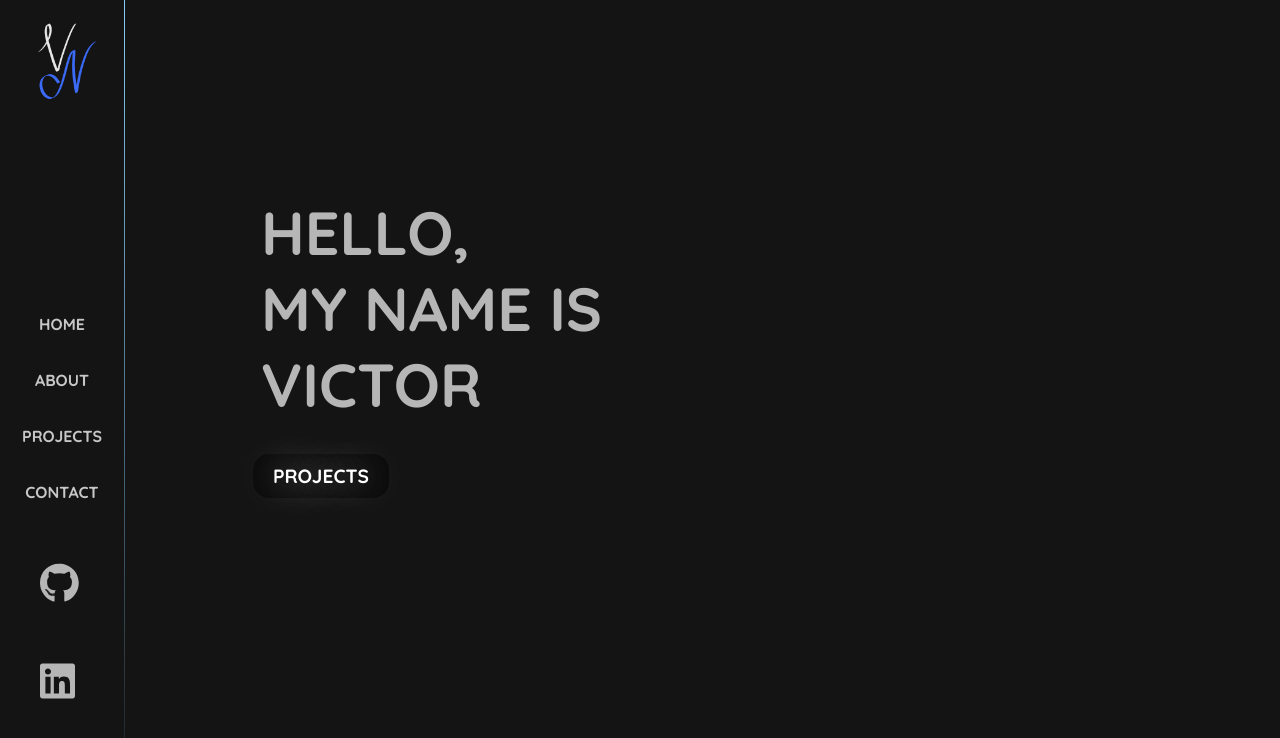
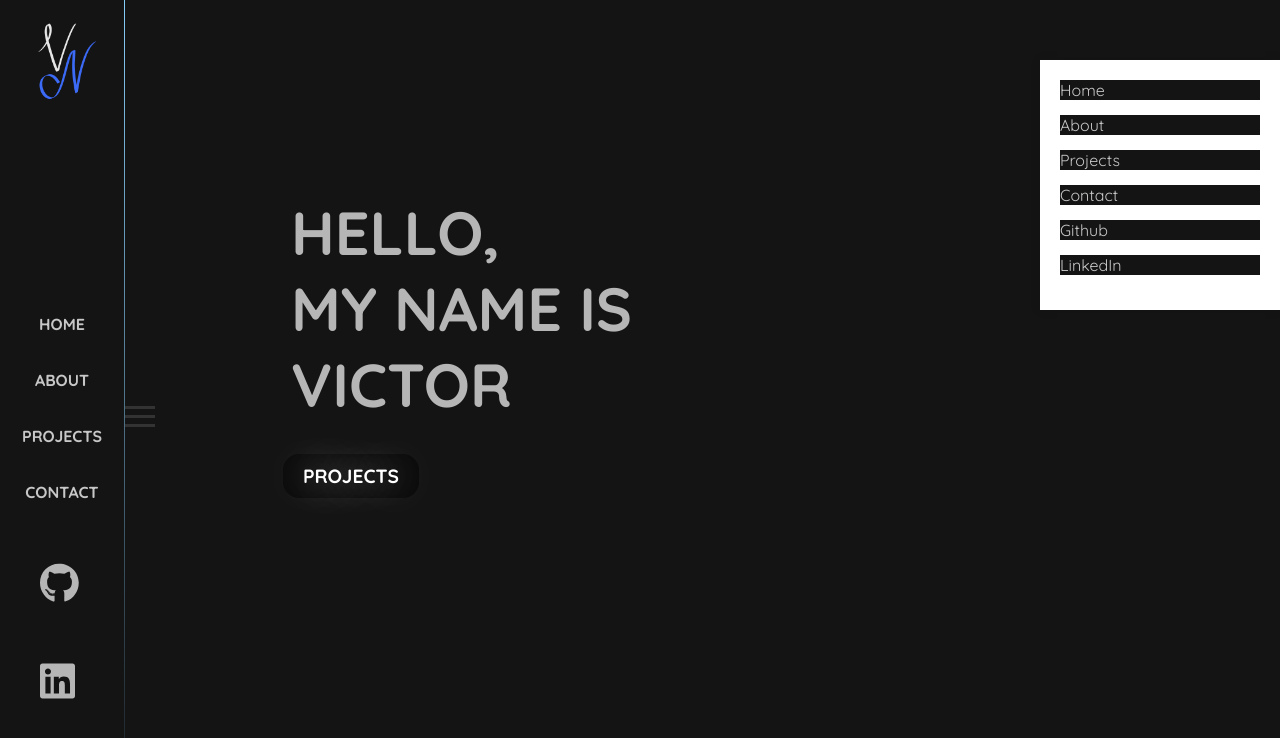
Before and after one commit to PC-Vic/Victor-Nieves-Dev-Site, a React (Vite) app: page / in a window 1280 px wide. Shown: the top 738 px of the page. Built offline with nearby package versions, Linux system fonts and the light colour scheme.

Commit message:
started code for hamburger menu

```diff
--- a/Develop/src/App.jsx
+++ b/Develop/src/App.jsx
@@ -1,5 +1,6 @@
 import "./index.css";
 import Navbar from "./components/Layouts/Navbar.jsx";
+import HamburgerMenu from "./components/Layouts/HamburgerMenu.jsx";
 import { Outlet, Routes as RouteContainer, Route } from "react-router-dom";
 import Home from './components/pages/Home.jsx'
 import About from './components/pages/About.jsx'
@@ -10,6 +11,7 @@ const App = () => {
   return (
     <div style={{display: 'flex', alignItems:'center'}}>
       <Navbar />
+      <HamburgerMenu />
       <Outlet />
     </div>
   );
--- /dev/null
+++ b/Develop/src/components/Layouts/HamburgerMenu.css
@@ -0,0 +1,57 @@
+/* HamburgerMenu.css */
+.line {
+    width: 30px;
+    height: 3px;
+    background-color: #333;
+    margin: 6px 0;
+  }
+
+  .hamburger-menu {
+    display: none; /* Hide the menu by default */
+  }
+
+  .hamburger-menu.open {
+    display: block; /* Show the menu when in open state */
+  }
+
+  .menu-items {
+    display: flex;
+    flex-direction: column;
+    padding: 20px;
+    background-color: #fff; /* Background color for the menu */
+    position: absolute;
+    top: 60px; /* Adjust this based on your header height */
+    right: 0;
+    width: 200px;
+    box-shadow: 0 0 10px rgba(0, 0, 0, 0.1);
+  }
+
+  .menu-items a {
+    text-decoration: none;
+    color: #c9c7c7;
+    font-size: 16px;
+    margin-bottom: 15px;
+    transition: color 0.3s ease-in-out;
+  }
+
+  .menu-items a:hover {
+    color: #ff5722; /* Change the color on hover */
+  }
+
+  /* Media query for screens with a maximum width of 812px */
+@media screen and (max-width: 812px) {
+    .hamburger-menu {
+      display: block;
+        display: none; /* Hide the menu by default */
+    }
+
+    .menu-items {
+      display: none; /* Hide the menu items by default on smaller screens */
+      position: static; /* Change the position for stacking in smaller screens */
+      width: 100%; /* Full width for smaller screens */
+    }
+
+    .menu-items.open {
+      display: flex; /* Show the menu items when the menu is open */
+    }
+  }
--- /dev/null
+++ b/Develop/src/components/Layouts/HamburgerMenu.jsx
@@ -0,0 +1,53 @@
+import React, { useEffect, useState } from 'react';
+import './HamburgerMenu.css';
+
+
+
+const HamburgerMenu = () => {
+    const [isOpen, setIsOpen] = useState(false);
+
+    // Function to toggle the menu
+    const toggleMenu = () => {
+      setIsOpen(!isOpen);
+    };
+
+    // Effect to hide the menu by default and show it at 812px
+    useEffect(() => {
+      const handleResize = () => {
+        setIsOpen(window.innerWidth >= 812);
+      };
+
+      // Initial check on mount
+      handleResize();
+
+      // Add event listener for window resize
+      window.addEventListener('resize', handleResize);
+
+      // Cleanup the event listener on component unmount
+      return () => {
+        window.removeEventListener('resize', handleResize);
+      };
+    }, []);
+
+
+  return (
+    <div className={`hamburger-menu ${isOpen ? 'open' : ''}`} onClick={toggleMenu}>
+      {/* Hamburger icon lines */}
+      <div className="line"></div>
+      <div className="line"></div>
+      <div className="line"></div>
+
+      {/* Menu items */}
+      <div className={`menu-items ${isOpen ? 'open' : ''}`}>
+        <a href="#">Home</a>
+        <a href="#">About</a>
+        <a href="#">Projects</a>
+        <a href="#">Contact</a>
+        <a href="#">Github</a>
+        <a href="#">LinkedIn</a>
+      </div>
+    </div>
+  );
+};
+
+export default HamburgerMenu;
--- a/Develop/src/main.jsx
+++ b/Develop/src/main.jsx
@@ -9,6 +9,7 @@ import Home from './components/pages/Home.jsx'
 import About from './components/pages/About.jsx'
 import Projects from './components/pages/Projects.jsx'
 import Contact from './components/pages/Contact.jsx'
+
 
 
 const router = createBrowserRouter(
```
